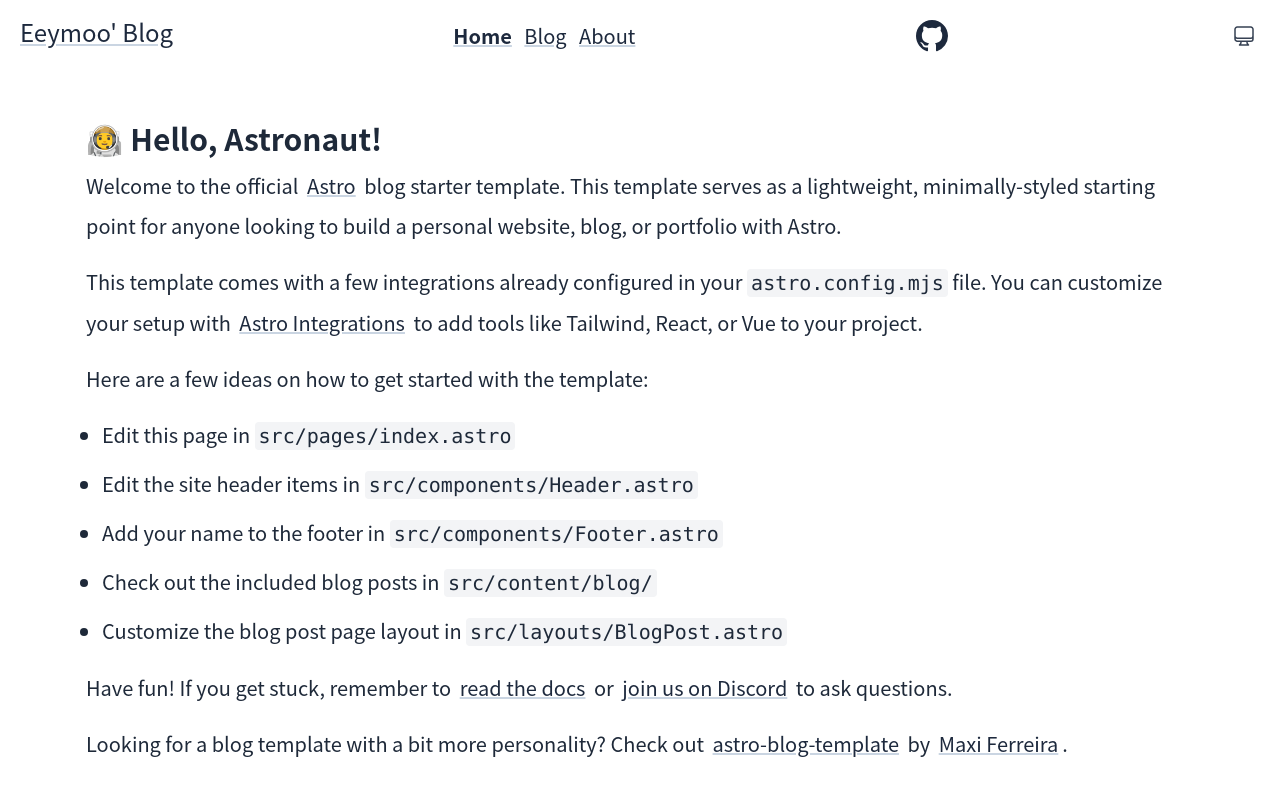
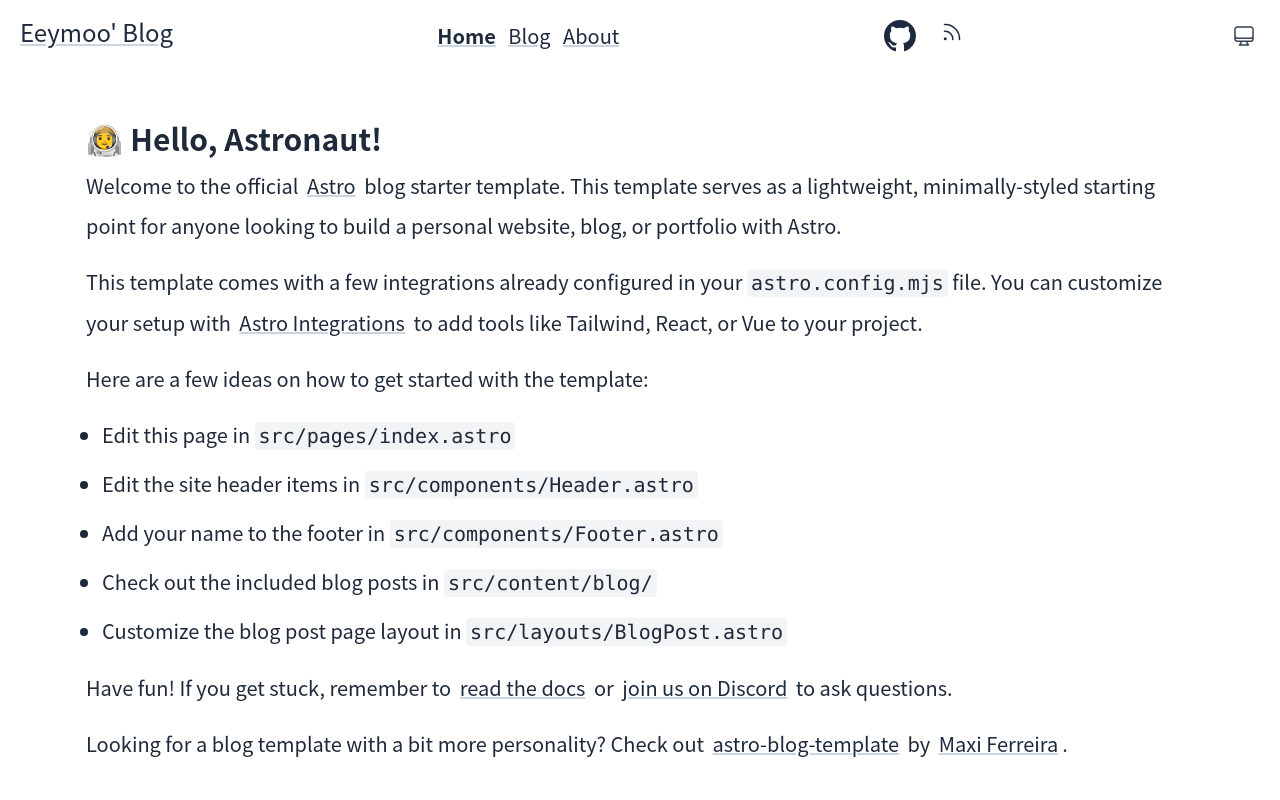
Before and after one commit to Eeymoo/obsidian2astro-template, an Astro site: page / in a window 1280 px wide. Shown: the top 800 px of the page. Built offline with nearby package versions, Linux system fonts and the light colour scheme; Astro itself is replaced by a stand-in of ours.

Commit message:
feat: 添加 RSS 订阅链接到头部组件

```diff
--- a/src/components/Header.astro
+++ b/src/components/Header.astro
@@ -32,6 +32,28 @@
           ></path></svg
         >
       </a>
+
+      <a
+        href="/rss.xml"
+        target="_blank"
+        class="text-gray-700 hover:bg-primary/10 p-2 rounded transition-colors dark:text-gray-300 dark:hover:bg-primary/20"
+      >
+        <span class="sr-only">Go to Eeymoo's GitHub</span>
+        <svg
+          xmlns="http://www.w3.org/2000/svg"
+          fill="none"
+          viewBox="0 0 24 24"
+          stroke-width="1.5"
+          stroke="currentColor"
+          class="size-6"
+        >
+          <path
+            stroke-linecap="round"
+            stroke-linejoin="round"
+            d="M12.75 19.5v-.75a7.5 7.5 0 0 0-7.5-7.5H4.5m0-6.75h.75c7.87 0 14.25 6.38 14.25 14.25v.75M6 18.75a.75.75 0 1 1-1.5 0 .75.75 0 0 1 1.5 0Z"
+          ></path>
+        </svg>
+      </a>
     </div>
     <DarkModeButton />
   </nav>
```
